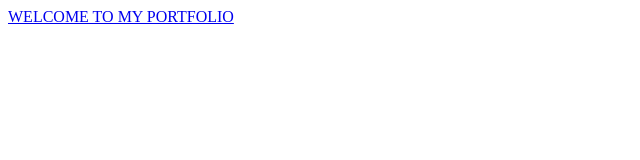
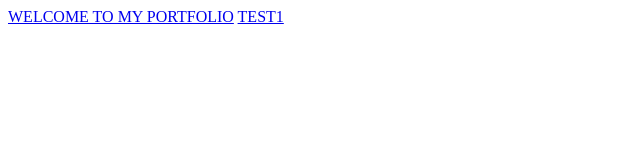
Before and after one commit to faikgithub/fashionwebsite, a plain HTML site: page index.html in a window 1280 px wide. Shown: the full height of the page, 0-640 px from the left. Drawn offline with Linux system fonts and the light colour scheme.

Commit message:
big changes

```diff
--- a/index.html
+++ b/index.html
@@ -11,6 +11,7 @@
       <header>
         <div class="container">
              <a href="main">WELCOME TO MY PORTFOLIO</a>
+             <a href="#">TEST1</a>
 
         </div>
       </header>
```
